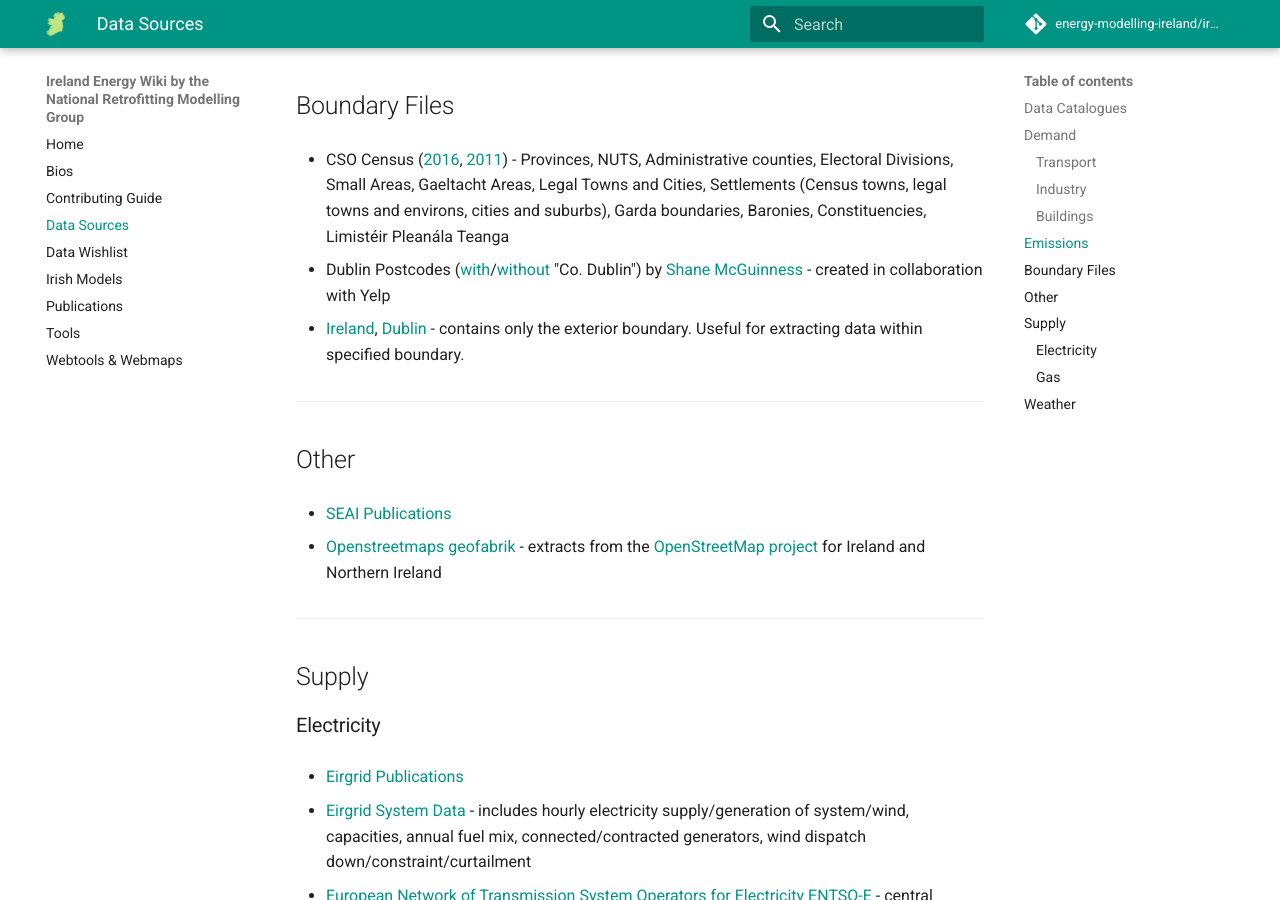
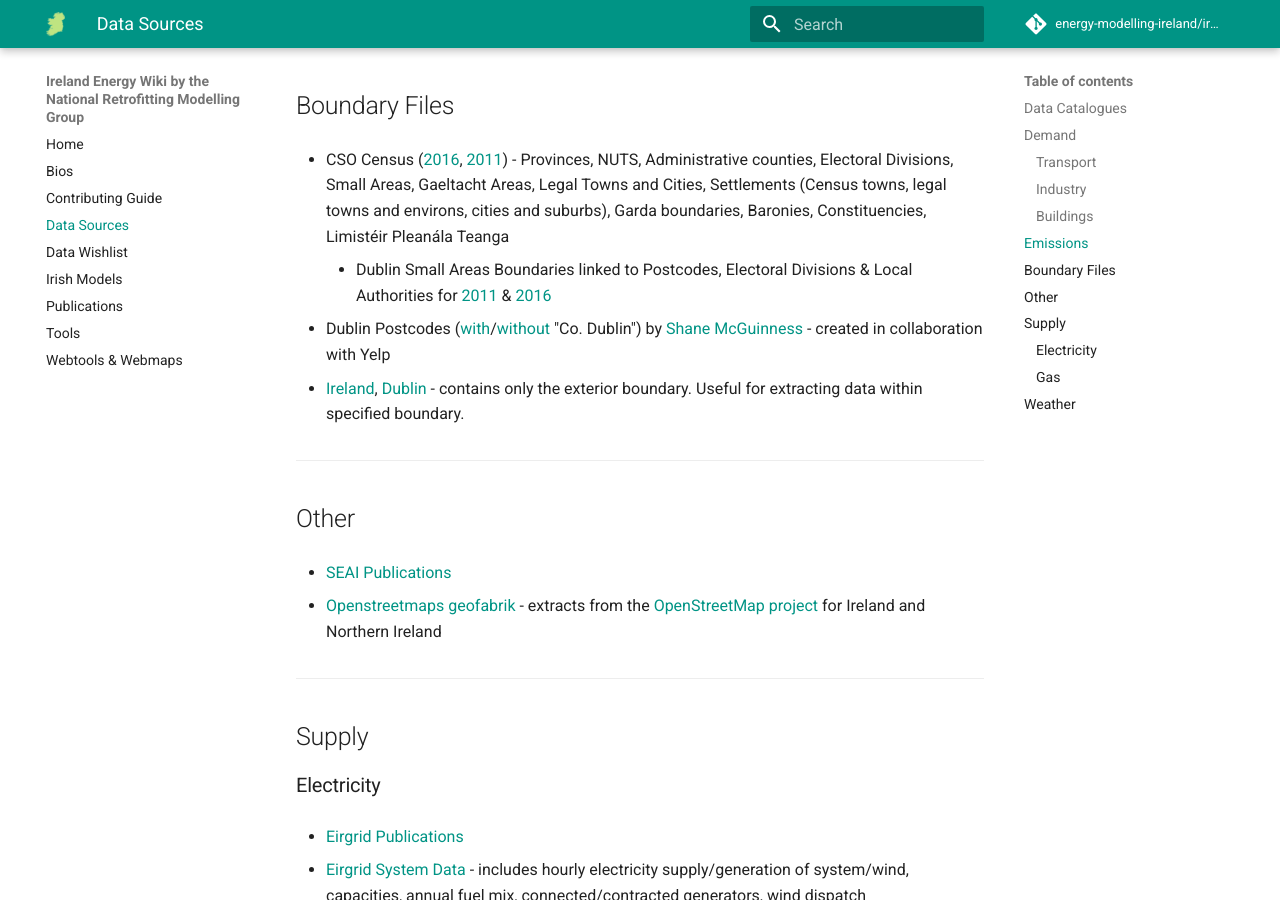
Before and after one commit to energy-modelling-ireland/wiki, an MkDocs documentation site: the page built from docs/Data-Sources.md, in a window 1280 px wide and 900 px high, scrolled down 3553 px. Built offline with MkDocs 1.6.1 and Material for MkDocs 9.7.7, drawn with Linux system fonts in a browser that asks for light colours; comment, search, counter and statistics services are not loaded.

Commit message:
Add Small Area Boundaries linked to Postcodes etc (#98)

```diff
--- a/docs/Data-Sources.md
+++ b/docs/Data-Sources.md
@@ -111,6 +111,7 @@
 ## Boundary Files
 
 - CSO Census ([2016](https://www.cso.ie/en/census/census2016reports/census2016smallareapopulationstatistics/), [2011](https://www.cso.ie/en/census/census2011boundaryfiles/)) - Provinces, NUTS, Administrative counties, Electoral Divisions, Small Areas, Gaeltacht Areas, Legal Towns and Cities, Settlements (Census towns, legal towns and environs, cities and suburbs), Garda boundaries, Baronies, Constituencies, Limistéir Pleanála Teanga
+    - Dublin Small Areas Boundaries linked to Postcodes, Electoral Divisions & Local Authorities for [2011](https://zenodo.org/record/4562481) & [2016](https://zenodo.org/record/4562475)
 
 - Dublin Postcodes ([with](https://zenodo.org/record/4284592)/[without](https://zenodo.org/record/4327005) "Co. Dublin") by [Shane McGuinness](https://www.linkedin.com/in/shane-mc-guinness-ph-d-7290a817/) - created in collaboration with Yelp
 
```
